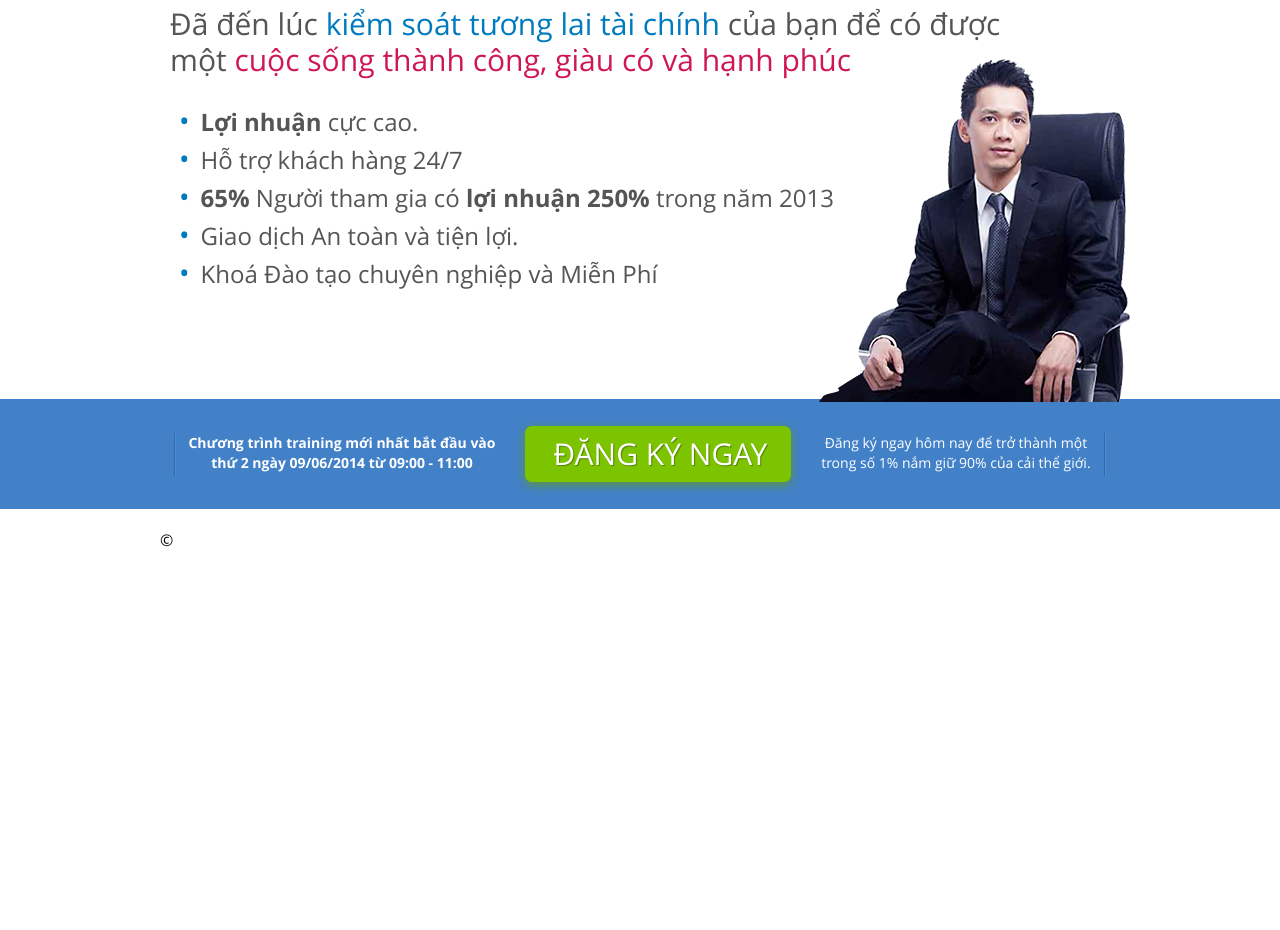
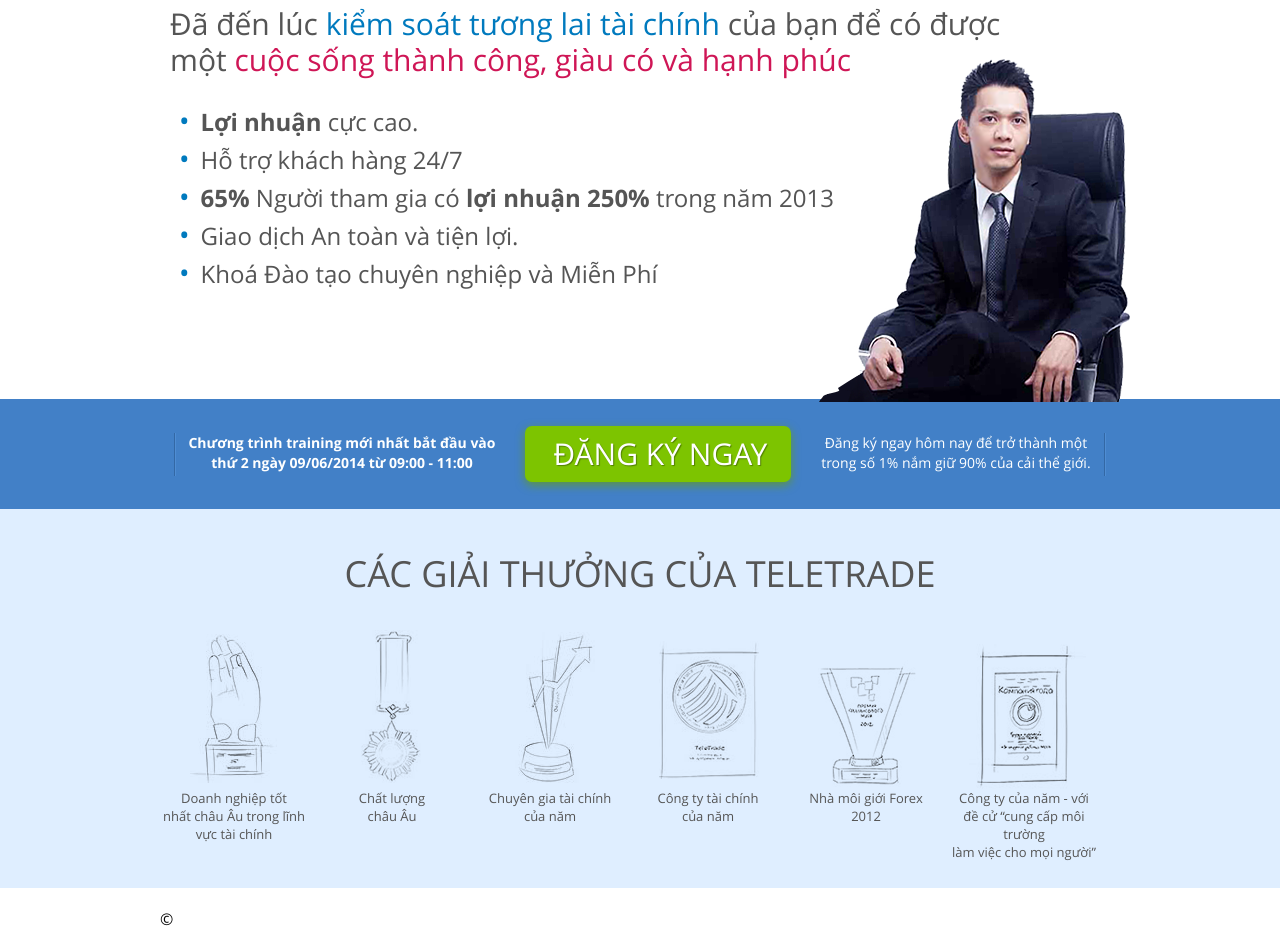
Before and after one commit to twiksish/vteletrade, a plain HTML site: page index.html in a window 1280 px wide. Shown: the part 504-1434 px from the top of the page. Before the commit the page ends 1055 px from the top, so only its background shows below. Drawn offline with Linux system fonts and the light colour scheme.

Commit message:
added awards block

```diff
--- /dev/null
+++ b/css/_award-item.css
@@ -0,0 +1,18 @@
+.award-item {
+    text-align: center;
+}
+
+    .award-item__image {
+
+    }
+
+        .award-item__image__file {
+            width: 123px;
+            height: 163px;
+        }
+
+    .award-item__text {
+        font-size: 13px;
+        line-height: 18px;
+        color: #555;
+    }
--- /dev/null
+++ b/css/_awards.css
@@ -0,0 +1,27 @@
+.awards {
+    padding: 46px 0 27px;
+}
+
+    .awards__title {
+        font-family: 'TeXGyreAdventor Bold' sans-serif;
+        font-size: 36px;
+        line-height: 38px;
+        color: #555;
+        text-transform: uppercase;
+        text-align: center;
+    }
+
+    .awards__list {
+        margin-top: 33px;
+    }
+
+        .awards__list__item {
+            display: inline-block;
+            vertical-align: top;
+            width: 148px;
+            margin-left: 10px;
+        }
+
+        .awards__list__item:first-child {
+            margin-left: 0;
+        }
--- a/css/_page.css
+++ b/css/_page.css
@@ -21,6 +21,10 @@
         margin: 112px 0 0;
     }
 
+    .page__awards {
+        background: #dfeeff;
+    }
+
     .page__footer {
         margin: 20px 0 0;
     }
--- a/css/style.css
+++ b/css/style.css
@@ -17,6 +17,8 @@
 @import url(_logo.css);
 @import url(_features.css);
 @import url(_register.css);
+@import url(_awards.css);
+@import url(_award-item.css);
 /*@import url(_nav.css);*/
 /*@import url(_copyright.css);*/
 /*@import url(_breadcrumbs.css);*/
--- a/index.html
+++ b/index.html
@@ -91,6 +91,63 @@
             </div><!-- page__register -->
 
 
+            <div class="page__awards">
+                <div class="region">
+                    <div class="awards">
+                        <div class="awards__title">CÁC GIẢI THƯỞNG CỦA TELETRADE</div>
+                        <ul class="awards__list">
+                            <li class="awards__list__item">
+                                <div class="award-item">
+                                    <div class="award-item__image">
+                                        <img class="award-item__image__file" src="images/award1.png">
+                                    </div>
+                                    <div class="award-item__text">Doanh nghiệp tốt<br> nhất châu Âu trong lĩnh vực tài chính</div>
+                                </div>
+                            </li><!--
+                         --><li class="awards__list__item">
+                                <div class="award-item">
+                                    <div class="award-item__image">
+                                        <img class="award-item__image__file" src="images/award2.png">
+                                    </div>
+                                    <div class="award-item__text">Chất lượng<br> châu Âu</div>
+                                </div>
+                            </li><!--
+                         --><li class="awards__list__item">
+                                <div class="award-item">
+                                    <div class="award-item__image">
+                                        <img class="award-item__image__file" src="images/award3.png">
+                                    </div>
+                                    <div class="award-item__text">Chuyên gia tài chính<br> của năm</div>
+                                </div>
+                            </li><!--
+                         --><li class="awards__list__item">
+                                <div class="award-item">
+                                    <div class="award-item__image">
+                                        <img class="award-item__image__file" src="images/award4.png">
+                                    </div>
+                                    <div class="award-item__text">Công ty tài chính<br> của năm</div>
+                                </div>
+                            </li><!--
+                         --><li class="awards__list__item">
+                                <div class="award-item">
+                                    <div class="award-item__image">
+                                        <img class="award-item__image__file" src="images/award5.png">
+                                    </div>
+                                    <div class="award-item__text">Nhà môi giới Forex<br> 2012</div>
+                                </div>
+                            </li><!--
+                         --><li class="awards__list__item">
+                                <div class="award-item">
+                                    <div class="award-item__image">
+                                        <img class="award-item__image__file" src="images/award6.png">
+                                    </div>
+                                    <div class="award-item__text">Công ty của năm - với đề cử “cung cấp môi trường<br> làm việc cho mọi người”</div>
+                                </div>
+                            </li>
+                        </ul>
+                    </div>
+                </div>
+            </div><!-- page__awards -->
 
 
             <div class="page__footer">
```
